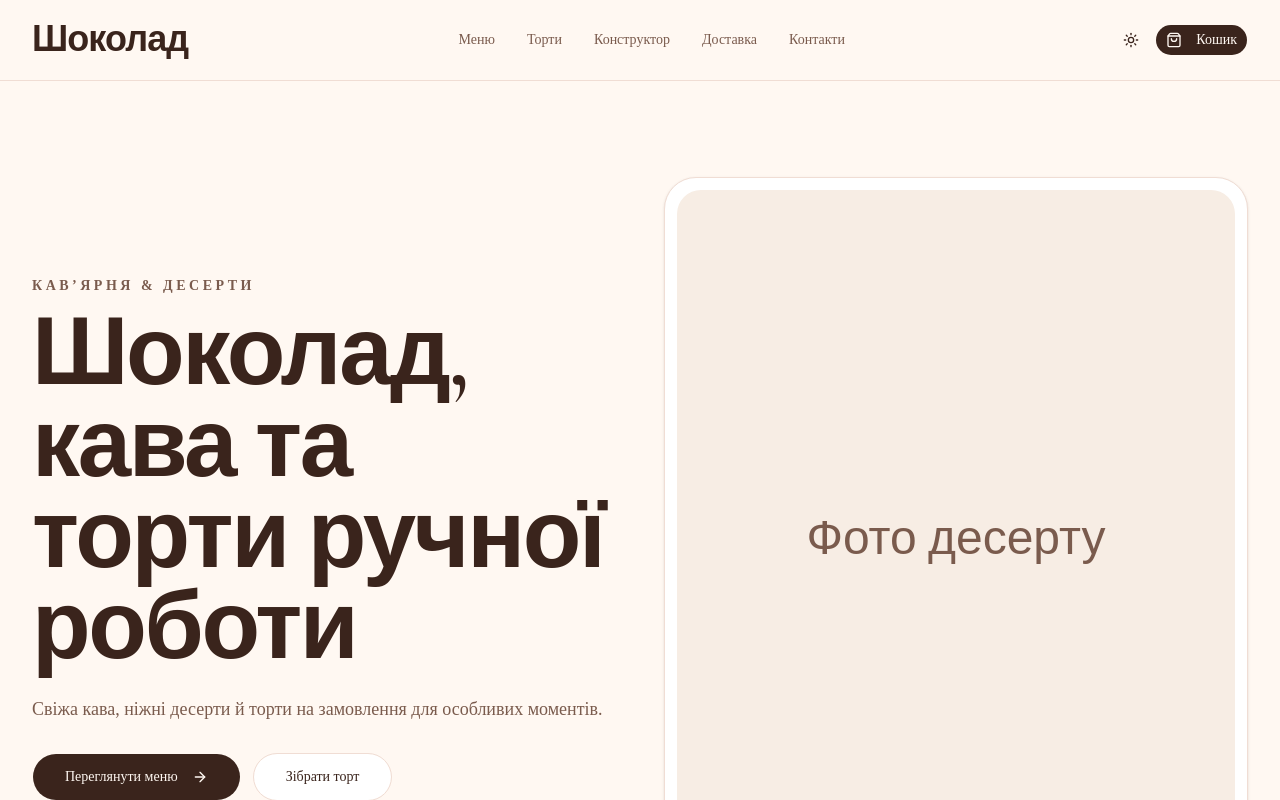
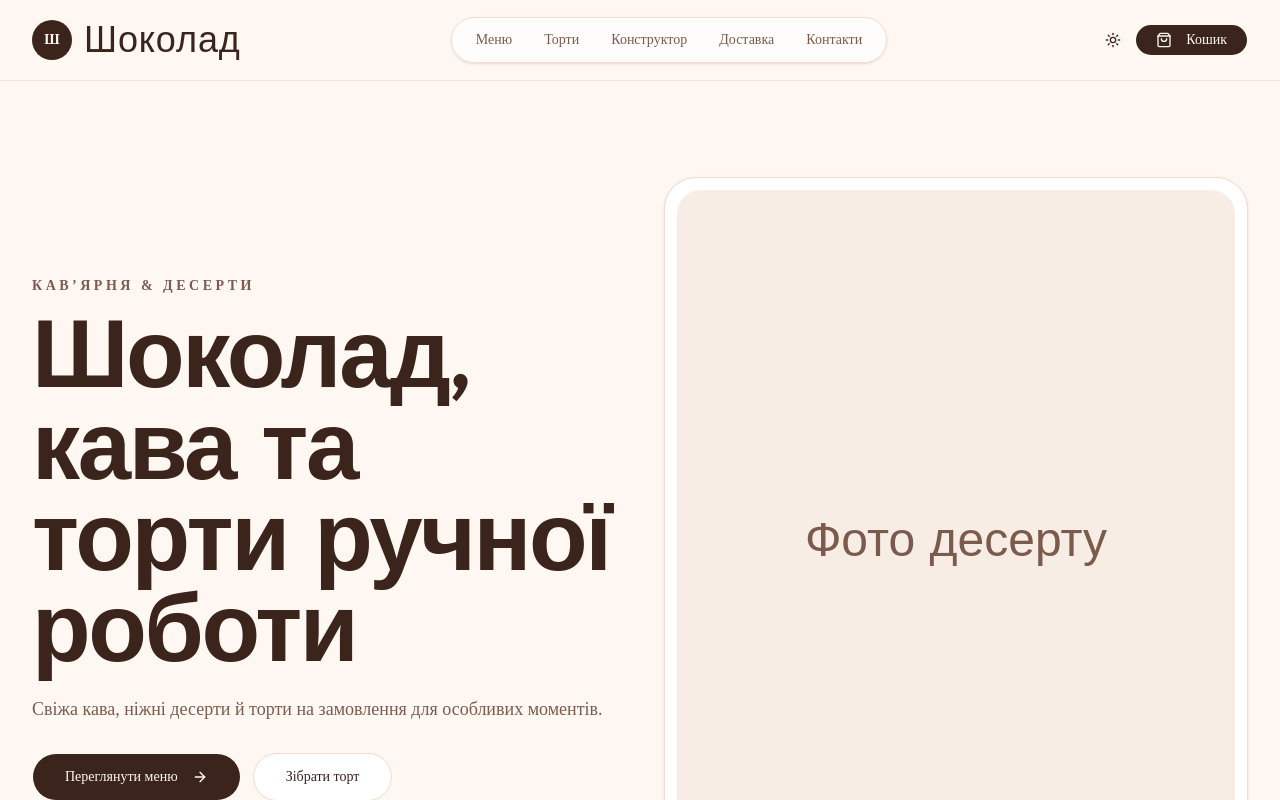
Before and after one commit to IGORPIDDEV/shokolad, a Next.js app: page / in a window 1280 px wide. Shown: the top 800 px of the page. Built offline with nearby package versions, Linux system fonts and the light colour scheme.

Commit message:
added mobile menu

```diff
--- a/src/app/globals.css
+++ b/src/app/globals.css
@@ -5,8 +5,8 @@
 @custom-variant dark (&:is(.dark *));
 
 @theme inline {
-  --font-sans: var(--font-inter);
-  --font-heading: var(--font-cormorant);
+  --font-sans: var(--font-manrope);
+  --font-heading: var(--font-heading);
   --color-background: var(--background);
   --color-foreground: var(--foreground);
   --font-mono: var(--font-geist-mono);
--- a/src/app/layout.tsx
+++ b/src/app/layout.tsx
@@ -5,15 +5,17 @@ import { ThemeProvider } from "@/components/shared/ThemeProvider"
 
 import "./globals.css"
 
-const inter = Inter({
+import { Manrope, Marcellus } from "next/font/google"
+
+const manrope = Manrope({
   subsets: ["latin", "cyrillic"],
-  variable: "--font-inter",
+  variable: "--font-manrope",
 })
 
-const cormorant = Cormorant_Garamond({
-  subsets: ["latin", "cyrillic"],
-  variable: "--font-cormorant",
-  weight: ["400", "500", "600", "700"],
+const marcellus = Marcellus({
+  subsets: ["latin"],
+  variable: "--font-heading",
+  weight: "400",
 })
 
 export const metadata: Metadata = {
@@ -28,7 +30,7 @@ export default function RootLayout({
 }>) {
   return (
     <html lang="uk" suppressHydrationWarning>
-      <body className={`${inter.variable} ${cormorant.variable} antialiased`}>
+      <body className={`${manrope.variable} ${marcellus.variable} antialiased`}>
         <ThemeProvider>{children}</ThemeProvider>
       </body>
     </html>
--- a/src/components/site/Header.tsx
+++ b/src/components/site/Header.tsx
@@ -1,16 +1,12 @@
+"use client"
+
 import Link from "next/link"
-import { Menu, ShoppingBag } from "lucide-react"
+import { ShoppingBag } from "lucide-react"
 
 import { Button } from "@/components/ui/button"
-import {
-  Sheet,
-  SheetContent,
-  SheetHeader,
-  SheetTitle,
-  SheetTrigger,
-} from "@/components/ui/sheet"
 import { Container } from "@/components/shared/Container"
 import { ThemeToggle } from "@/components/site/ThemeToggle"
+import { MobileMenu } from "@/components/site/MobileMenu"
 
 const navItems = [
   { href: "/menu", label: "Меню" },
@@ -22,29 +18,37 @@ const navItems = [
 
 export function Header() {
   return (
-    <header className="sticky top-0 z-50 border-b border-border bg-background/90 backdrop-blur">
+    <header className="sticky top-0 z-50 border-b border-border/70 bg-background/80 backdrop-blur-xl">
       <Container className="flex h-16 items-center justify-between gap-3 sm:h-20">
-        <Link
-          href="/"
-          className="font-heading text-3xl font-semibold tracking-tight text-foreground sm:text-4xl"
-        >
-          Шоколад
+        <Link href="/" className="group flex items-center gap-3">
+          <span className="flex h-10 w-10 items-center justify-center rounded-full bg-primary text-sm font-semibold text-primary-foreground">
+            Ш
+          </span>
+
+          <span className="font-heading text-3xl tracking-wide text-foreground sm:text-4xl">
+            Шоколад
+          </span>
         </Link>
 
-        <nav className="hidden items-center gap-8 text-sm font-medium text-muted-foreground lg:flex">
+        <nav className="hidden items-center rounded-full border border-border bg-card/70 px-2 py-1 shadow-sm lg:flex">
           {navItems.map((item) => (
             <Link
               key={item.href}
               href={item.href}
-              className="transition hover:text-foreground"
+              className="rounded-full px-4 py-2 text-sm font-medium text-muted-foreground transition hover:bg-muted hover:text-foreground"
             >
               {item.label}
             </Link>
           ))}
         </nav>
 
-        <div className="flex items-center gap-1 sm:gap-2">
+        <div className="flex items-center gap-1.5">
           <ThemeToggle />
+
+          <Button className="hidden rounded-full px-5 lg:inline-flex">
+            <ShoppingBag className="mr-2 h-4 w-4" />
+            Кошик
+          </Button>
 
           <Button
             variant="outline"
@@ -55,48 +59,7 @@ export function Header() {
             <ShoppingBag className="h-5 w-5" />
           </Button>
 
-          <Button className="hidden rounded-full lg:inline-flex">
-            <ShoppingBag className="mr-2 h-4 w-4" />
-            Кошик
-          </Button>
-
-          <Sheet>
-            <SheetTrigger asChild>
-              <Button
-                variant="outline"
-                size="icon"
-                className="rounded-full lg:hidden"
-                aria-label="Відкрити меню"
-              >
-                <Menu className="h-5 w-5" />
-              </Button>
-            </SheetTrigger>
-
-            <SheetContent side="right" className="w-[88vw] max-w-sm">
-              <SheetHeader>
-                <SheetTitle className="font-heading text-4xl">
-                  Шоколад
-                </SheetTitle>
-              </SheetHeader>
-
-              <nav className="mt-8 grid gap-3">
-                {navItems.map((item) => (
-                  <Link
-                    key={item.href}
-                    href={item.href}
-                    className="rounded-2xl border border-border bg-card px-4 py-4 text-lg font-medium text-foreground transition hover:bg-muted"
-                  >
-                    {item.label}
-                  </Link>
-                ))}
-              </nav>
-
-              <Button className="mt-6 h-12 w-full rounded-full">
-                <ShoppingBag className="mr-2 h-4 w-4" />
-                Перейти в кошик
-              </Button>
-            </SheetContent>
-          </Sheet>
+          <MobileMenu />
         </div>
       </Container>
     </header>
--- /dev/null
+++ b/src/components/site/MobileMenu.tsx
@@ -0,0 +1,103 @@
+"use client"
+
+import Link from "next/link"
+import { ArrowUpRight, Menu, ShoppingBag } from "lucide-react"
+
+import { Button } from "@/components/ui/button"
+import {
+  Sheet,
+  SheetContent,
+  SheetHeader,
+  SheetTitle,
+  SheetTrigger,
+} from "@/components/ui/sheet"
+
+const navItems = [
+  { href: "/menu", label: "Меню", description: "Кава, десерти та напої" },
+  { href: "/cakes", label: "Торти", description: "Готові та на замовлення" },
+  { href: "/constructor", label: "Конструктор", description: "Збери свій торт" },
+  { href: "/delivery", label: "Доставка", description: "Умови та самовивіз" },
+  { href: "/contacts", label: "Контакти", description: "Адреса та години роботи" },
+]
+
+export function MobileMenu() {
+  return (
+    <Sheet>
+      <SheetTrigger asChild>
+        <Button
+          variant="outline"
+          size="icon"
+          className="rounded-full lg:hidden"
+          aria-label="Відкрити меню"
+        >
+          <Menu className="h-5 w-5" />
+        </Button>
+      </SheetTrigger>
+
+      <SheetContent
+        side="right"
+        className="w-[92vw] max-w-sm border-border bg-background p-0"
+      >
+        <div className="flex h-full flex-col">
+          <SheetHeader className="border-b border-border px-5 py-5 text-left">
+            <SheetTitle className="flex items-center gap-3">
+              <span className="flex h-11 w-11 items-center justify-center rounded-full bg-primary text-sm font-semibold text-primary-foreground">
+                Ш
+              </span>
+
+              <span className="font-heading text-3xl font-normal tracking-wide text-foreground">
+                Шоколад
+              </span>
+            </SheetTitle>
+          </SheetHeader>
+
+          <div className="px-5 py-5">
+            <div className="rounded-[2rem] border border-border bg-card p-4">
+              <p className="text-xs font-semibold uppercase tracking-[0.25em] text-muted-foreground">
+                Кавʼярня & десерти
+              </p>
+
+              <p className="mt-3 font-heading text-4xl leading-none text-foreground">
+                Солодкі моменти щодня
+              </p>
+            </div>
+
+            <nav className="mt-5 grid gap-2">
+              {navItems.map((item) => (
+                <Link
+                  key={item.href}
+                  href={item.href}
+                  className="group flex items-center justify-between rounded-3xl border border-border bg-card px-4 py-4 transition hover:bg-muted"
+                >
+                  <span>
+                    <span className="block text-base font-semibold text-foreground">
+                      {item.label}
+                    </span>
+                    <span className="mt-1 block text-sm text-muted-foreground">
+                      {item.description}
+                    </span>
+                  </span>
+
+                  <span className="flex h-10 w-10 shrink-0 items-center justify-center rounded-full bg-muted text-foreground transition group-hover:bg-primary group-hover:text-primary-foreground">
+                    <ArrowUpRight className="h-4 w-4" />
+                  </span>
+                </Link>
+              ))}
+            </nav>
+          </div>
+
+          <div className="mt-auto border-t border-border p-5">
+            <Button className="h-12 w-full rounded-full">
+              <ShoppingBag className="mr-2 h-4 w-4" />
+              Перейти в кошик
+            </Button>
+
+            <p className="mt-4 text-center text-xs text-muted-foreground">
+              Працюємо щодня · 10:00–21:00
+            </p>
+          </div>
+        </div>
+      </SheetContent>
+    </Sheet>
+  )
+}
--- a/src/components/site/ThemeToggle.tsx
+++ b/src/components/site/ThemeToggle.tsx
@@ -1,12 +1,39 @@
 "use client"
 
+import * as React from "react"
 import { Moon, Sun } from "lucide-react"
 import { useTheme } from "next-themes"
 
 import { Button } from "@/components/ui/button"
 
+function useMounted() {
+  return React.useSyncExternalStore(
+    () => () => {},
+    () => true,
+    () => false
+  )
+}
+
 export function ThemeToggle() {
+  const mounted = useMounted()
   const { resolvedTheme, setTheme } = useTheme()
+
+  if (!mounted) {
+    return (
+      <Button
+        type="button"
+        variant="ghost"
+        size="icon"
+        className="rounded-full"
+        aria-label="Перемкнути тему"
+        disabled
+      >
+        <Sun className="h-5 w-5" />
+      </Button>
+    )
+  }
+
+  const isDark = resolvedTheme === "dark"
 
   return (
     <Button
@@ -14,11 +41,10 @@ export function ThemeToggle() {
       variant="ghost"
       size="icon"
       className="rounded-full"
-      onClick={() => setTheme(resolvedTheme === "dark" ? "light" : "dark")}
+      onClick={() => setTheme(isDark ? "light" : "dark")}
       aria-label="Перемкнути тему"
     >
-      <Sun className="h-5 w-5 dark:hidden" />
-      <Moon className="hidden h-5 w-5 dark:block" />
+      {isDark ? <Moon className="h-5 w-5" /> : <Sun className="h-5 w-5" />}
     </Button>
   )
 }
```
